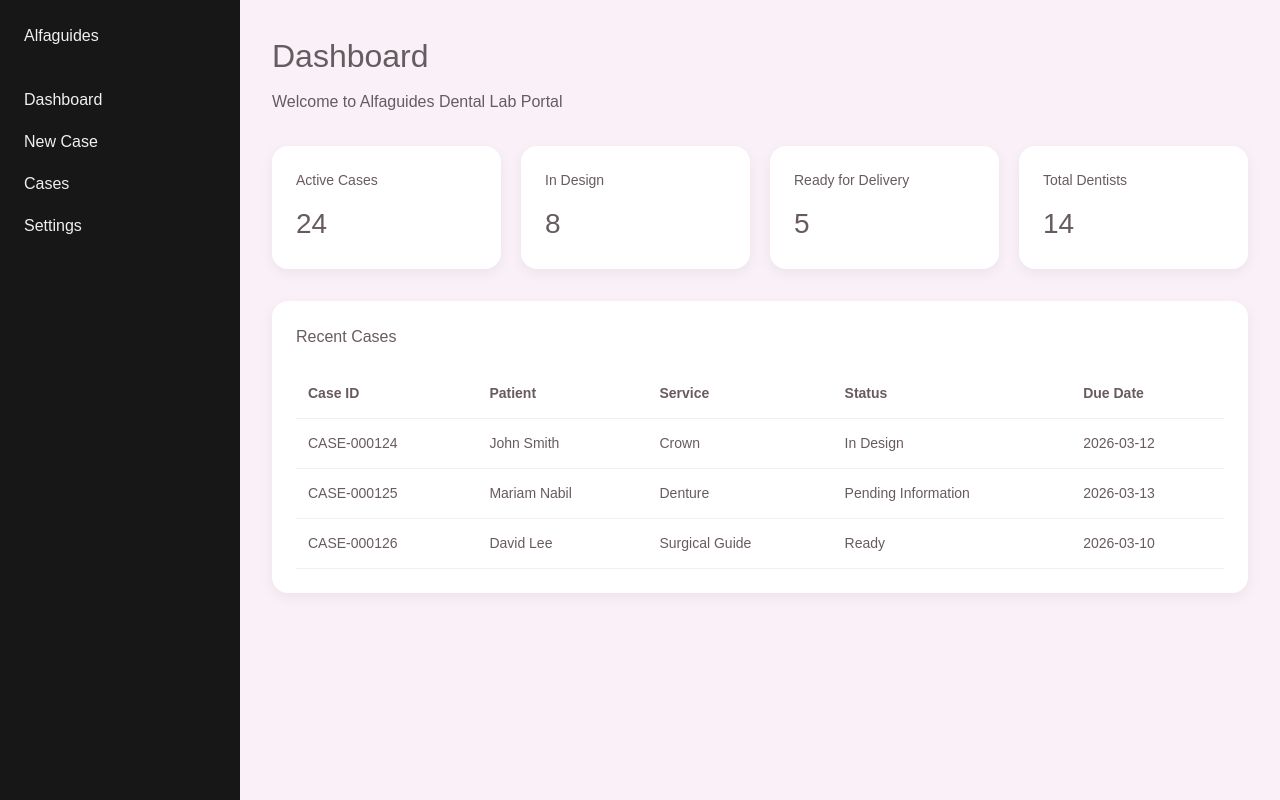
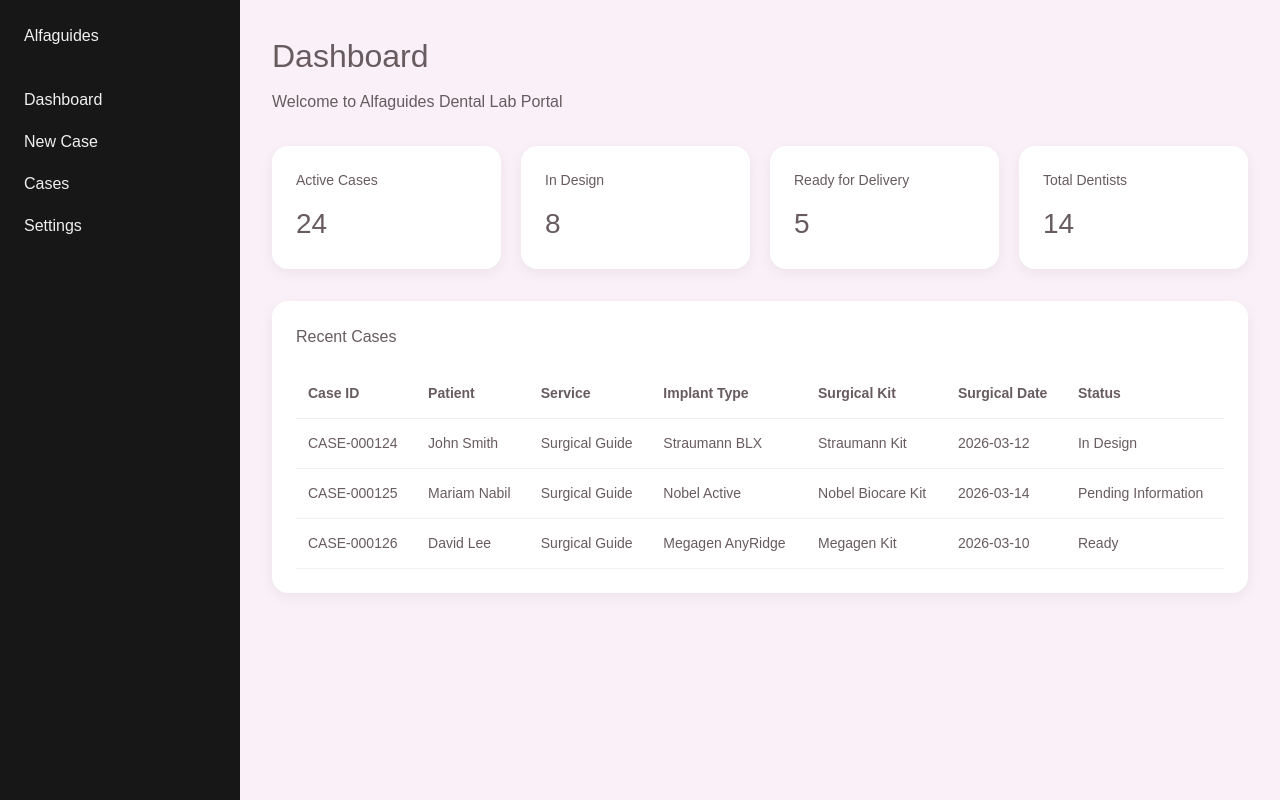
Before and after one commit to ramsismagdy/alfaguides-dashboard, a Next.js app: page / in a window 1280 px wide. Built offline with nearby package versions, Linux system fonts and the light colour scheme.

Commit message:
update dashboard table structure

```diff
--- a/app/page.js
+++ b/app/page.js
@@ -21,6 +21,7 @@ function StatCard({ title, value }) {
       >
         {title}
       </p>
+
       <h2
         style={{
           marginTop: "12px",
@@ -35,28 +36,54 @@ function StatCard({ title, value }) {
   )
 }
 
+const tableHeadStyle = {
+  textAlign: "left",
+  padding: "14px 12px",
+  borderBottom: "1px solid #eee",
+  color: "#685B60",
+  fontSize: "14px",
+  whiteSpace: "nowrap"
+}
+
+const tableCellStyle = {
+  padding: "14px 12px",
+  borderBottom: "1px solid #f1f1f1",
+  color: "#685B60",
+  fontSize: "14px",
+  whiteSpace: "nowrap"
+}
+
 export default function Home() {
   const cases = [
     {
       id: "CASE-000124",
-      patient: "John Smith",
-      service: "Crown",
-      status: "In Design",
-      dueDate: "2026-03-12"
+      firstName: "John",
+      lastName: "Smith",
+      service: "Surgical Guide",
+      implant: "Straumann BLX",
+      kit: "Straumann Kit",
+      surgicalDate: "2026-03-12",
+      status: "In Design"
     },
     {
       id: "CASE-000125",
-      patient: "Mariam Nabil",
-      service: "Denture",
-      status: "Pending Information",
-      dueDate: "2026-03-13"
+      firstName: "Mariam",
+      lastName: "Nabil",
+      service: "Surgical Guide",
+      implant: "Nobel Active",
+      kit: "Nobel Biocare Kit",
+      surgicalDate: "2026-03-14",
+      status: "Pending Information"
     },
     {
       id: "CASE-000126",
-      patient: "David Lee",
+      firstName: "David",
+      lastName: "Lee",
       service: "Surgical Guide",
-      status: "Ready",
-      dueDate: "2026-03-10"
+      implant: "Megagen AnyRidge",
+      kit: "Megagen Kit",
+      surgicalDate: "2026-03-10",
+      status: "Ready"
     }
   ]
 
@@ -77,11 +104,7 @@ export default function Home() {
           boxSizing: "border-box"
         }}
       >
-        <div
-          style={{
-            marginBottom: "32px"
-          }}
-        >
+        <div style={{ marginBottom: "32px" }}>
           <h1
             style={{
               margin: 0,
@@ -91,6 +114,7 @@ export default function Home() {
           >
             Dashboard
           </h1>
+
           <p
             style={{
               color: "#685B60",
@@ -146,18 +170,25 @@ export default function Home() {
                   <th style={tableHeadStyle}>Case ID</th>
                   <th style={tableHeadStyle}>Patient</th>
                   <th style={tableHeadStyle}>Service</th>
+                  <th style={tableHeadStyle}>Implant Type</th>
+                  <th style={tableHeadStyle}>Surgical Kit</th>
+                  <th style={tableHeadStyle}>Surgical Date</th>
                   <th style={tableHeadStyle}>Status</th>
-                  <th style={tableHeadStyle}>Due Date</th>
                 </tr>
               </thead>
+
               <tbody>
                 {cases.map((item) => (
                   <tr key={item.id}>
                     <td style={tableCellStyle}>{item.id}</td>
-                    <td style={tableCellStyle}>{item.patient}</td>
+                    <td style={tableCellStyle}>
+                      {item.firstName} {item.lastName}
+                    </td>
                     <td style={tableCellStyle}>{item.service}</td>
+                    <td style={tableCellStyle}>{item.implant}</td>
+                    <td style={tableCellStyle}>{item.kit}</td>
+                    <td style={tableCellStyle}>{item.surgicalDate}</td>
                     <td style={tableCellStyle}>{item.status}</td>
-                    <td style={tableCellStyle}>{item.dueDate}</td>
                   </tr>
                 ))}
               </tbody>
@@ -168,18 +199,3 @@ export default function Home() {
     </div>
   )
 }
-
-const tableHeadStyle = {
-  textAlign: "left",
-  padding: "14px 12px",
-  borderBottom: "1px solid #eee",
-  color: "#685B60",
-  fontSize: "14px"
-}
-
-const tableCellStyle = {
-  padding: "14px 12px",
-  borderBottom: "1px solid #f1f1f1",
-  color: "#685B60",
-  fontSize: "14px"
-}
```
